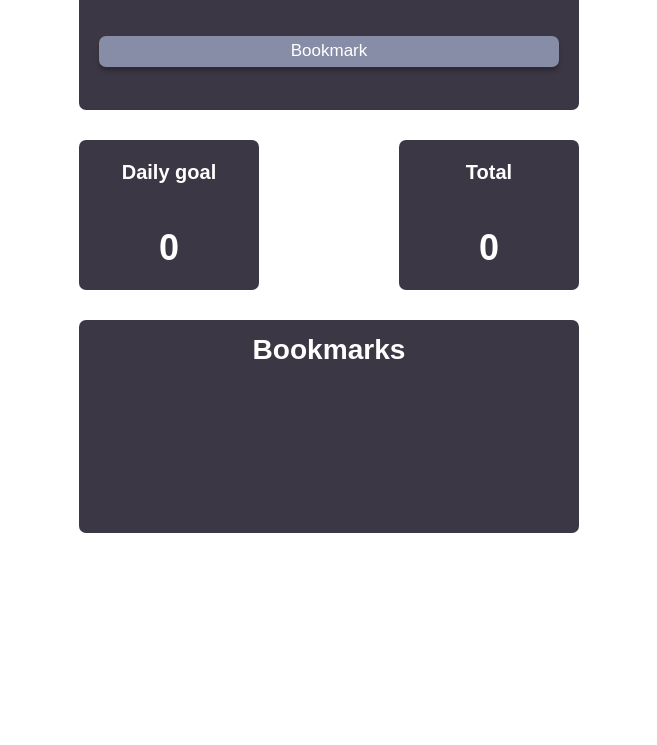
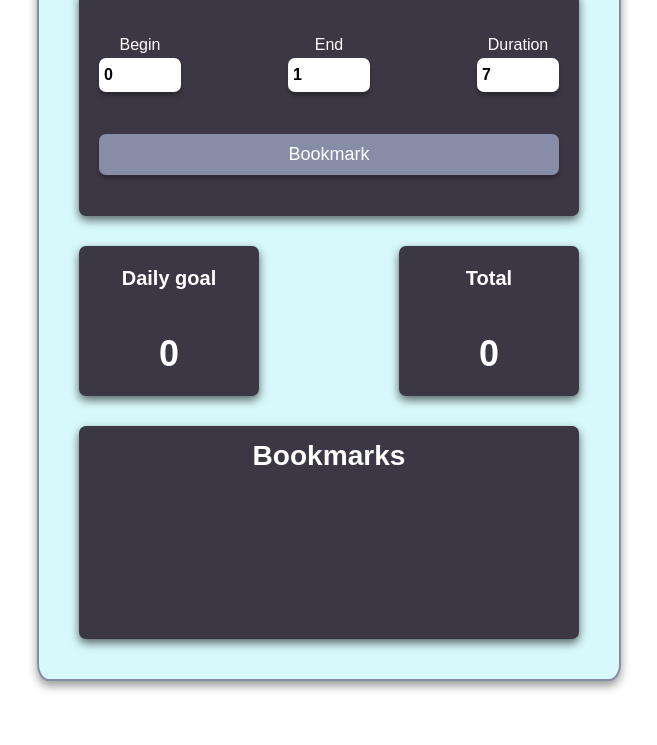
Before and after one commit to tbellavia/Bookmark, a plain HTML site: page bookmark.html in a window 1280 px wide. Shown: the part 245-990 px from the top of the page, without its empty margins (311-968 px from the left). Before the commit the page ends 800 px from the top, so only its background shows below. Drawn offline with nearby package versions, Linux system fonts and the light colour scheme.

Commit message:
Add little style

```diff
--- a/bookmark.css
+++ b/bookmark.css
@@ -13,7 +13,7 @@ header {
 }
 
 header > h1 {
-    color: black;
+    color: #3C3744;
     font-size: 50px;
     font-family: 'Tinos', serif;
 }
@@ -24,7 +24,12 @@ input, button {
 
 #app-body {
     width: 500px;
-    margin: auto;
+    margin: 5% auto;
+    padding: 40px;
+    border: 2px solid #888DA7;
+    border-radius: 2%;
+    background-color: #d8f9fb;
+    box-shadow: 0 5px 10px rgba(0,0,0, 0.4);
 }
 #app-core {
     display: flex;
@@ -39,6 +44,7 @@ input, button {
 .bookmark-section {
     border-radius: 7px;
     height: 200px;
+    box-shadow: 0 4px 10px rgba(0, 0, 0, 0.6);
 }
 
 .bookmark-section-background {
@@ -84,6 +90,10 @@ input, button {
     height: 60px;
 }
 
+.input-item > label {
+    padding: 4px;
+}
+
 .input-item > input {
     color: black;
     padding: 0 5px;
@@ -94,8 +104,8 @@ input, button {
 }
 
 #bookmark-button {
-    height: 31px;
-    font-size: 17px;
+    padding: 10px;
+    font-size: 18px;
 }
 
 #bookmark-button:hover {
@@ -166,6 +176,7 @@ input, button {
     width: 60px;
     background-color: white;
     border-radius: 7px;
+    box-shadow: 0 6px 6px black;
 }
 
 .bookmark-item > * {
--- a/bookmark.html
+++ b/bookmark.html
@@ -17,7 +17,7 @@
 
             <form
                     id="inputs-section"
-                    class="bookmark-main-section bookmark-section bookmark-section-background"
+                    class="bookmark-section bookmark-section-background"
                     v-on:submit.prevent="calculateBookmarks"
             >
                 <div id="inputs-container">
@@ -61,7 +61,7 @@
                 <goal v-bind:goal="goals.total"></goal>
             </section>
 
-            <section id="bookmark-list-container" class="bookmark-main-section bookmark-section bookmark-section-background">
+            <section id="bookmark-list-container" class="bookmark-section bookmark-section-background">
                 <div id="bookmark-title-container">
                     <h3>Bookmarks</h3>
                 </div>
```
